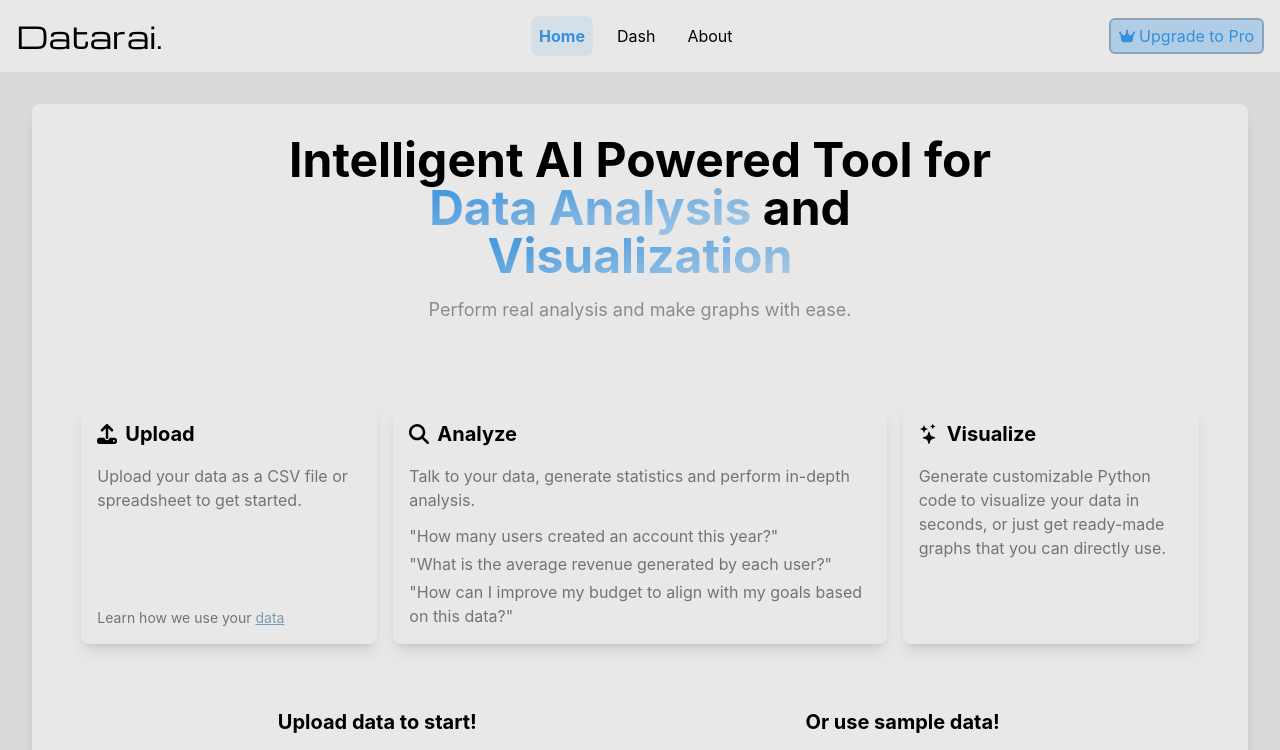
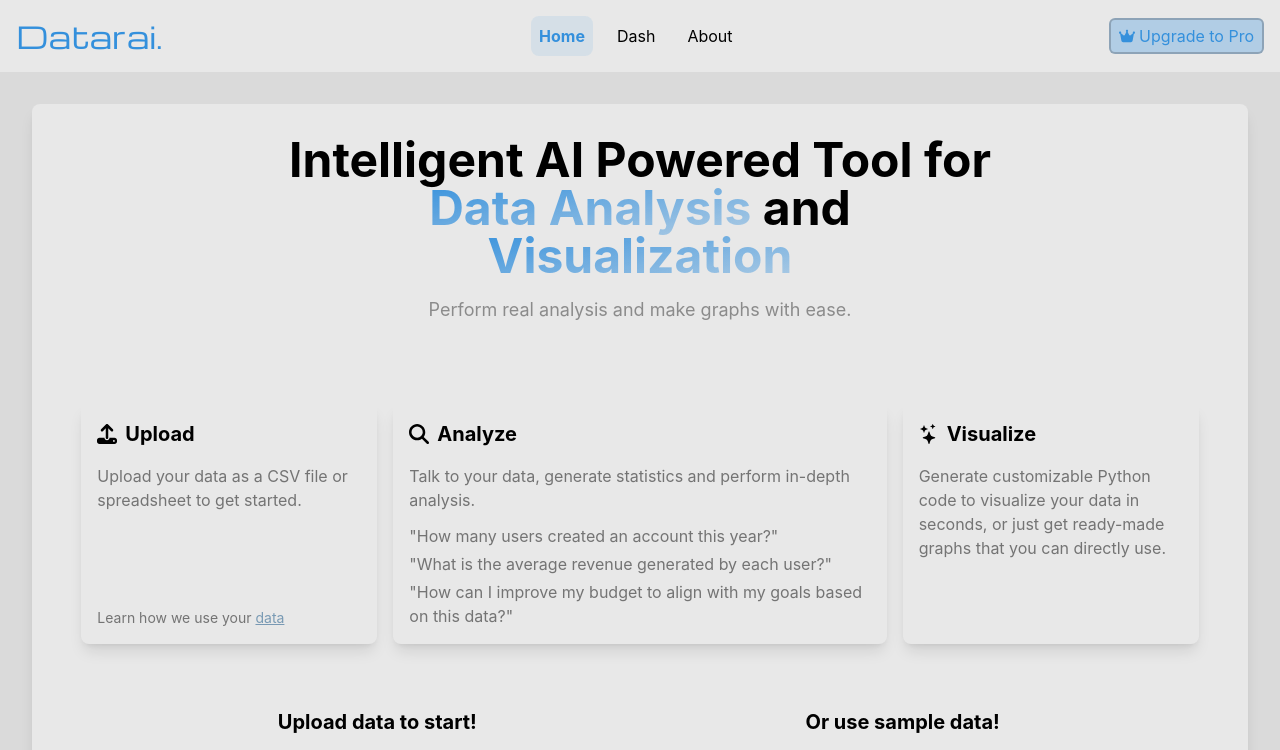
Before and after one commit to datarai-org/Datarai, a React (Vite) app: page / in a window 1280 px wide. Shown: the top 750 px of the page. Built offline with nearby package versions, Linux system fonts and the light colour scheme.

Commit message:
changed logo color

```diff
--- a/src/components/NavBar.jsx
+++ b/src/components/NavBar.jsx
@@ -20,7 +20,7 @@ const NavBar = ({ selected, setSelected }) => {
 
   return (
     <nav className="relative bg-section-base p-4 flex items-center justify-between md:justify-evenly">
-      <a className="text-3xl michroma" href="/">
+      <a className="text-3xl michroma text-primary" href="/">
         Datarai.
       </a>
 
```
